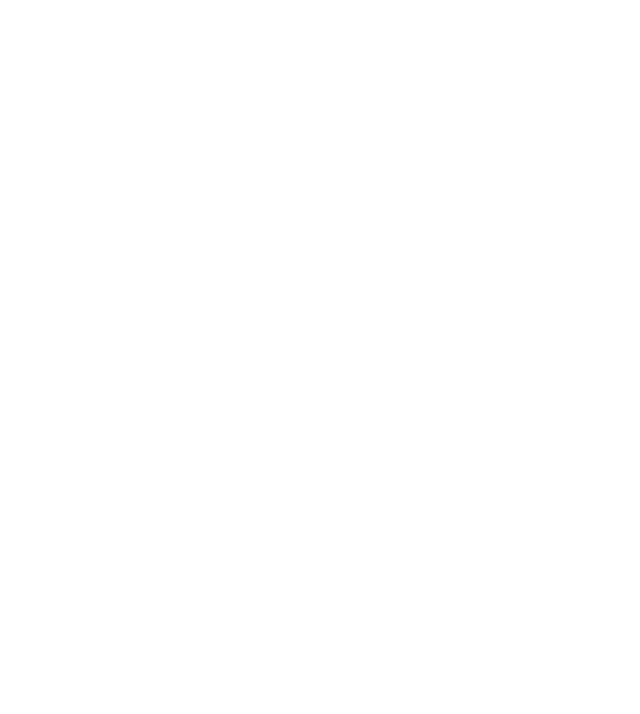
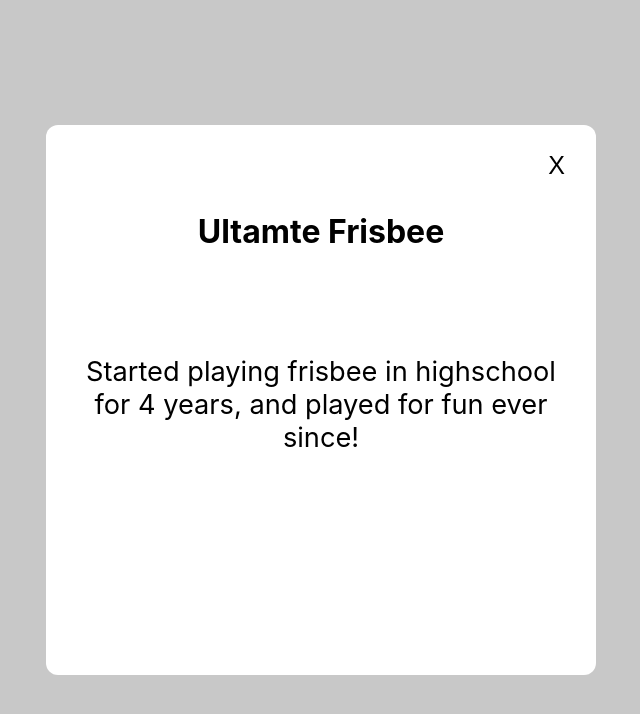
Before and after one commit to burlingtoncodeacademy-students/portfolio-Trentp26, a React (Create React App) app in the folder client/: page /modal1 in a window 1280 px wide. Before the commit this address had no page. Shown: the top 714 px of the page, without its empty margins (319-959 px from the left). Built offline with nearby package versions, Linux system fonts and the light colour scheme.

Commit message:
changed about me section

```diff
--- a/client/src/App.js
+++ b/client/src/App.js
@@ -9,6 +9,7 @@
 import Projects from "./components/ProjectsPage";
 import WorkH from "./components/WorkH";
 import BackGround from "./components/Backround";
+import Modal1 from "./components/Modal1";
 
 export default function App(props) {
   //routes to the other chat boxes and back to home
@@ -27,6 +28,7 @@
           <Route path="/hobbies" element={<Hobbies />} />
           <Route path="/footer" element={<Footer />} />
           <Route path="/background" element={<BackGround />} />
+          <Route path="/modal1" element={<Modal1/>} />
         </Routes>
       </BrowserRouter>
     </div>
--- a/client/src/components/AboutMe.jsx
+++ b/client/src/components/AboutMe.jsx
@@ -25,13 +25,23 @@
         {/* paragraph about me  */}
 
         <p>
-          I am a native Vermonter, born in Burlington, VT. After graduating from Champlain Valley High school in 2019, I went to Castleton University for business management
-          I liked it but, then covid hit and sent everyone home. The following year I
-          decided to take it off, and explore my options. In my exploring I came
-          across Burlington code academy. It sounded like a good option. I had
-          always been working with computers and it was a good focused
-          carer path. I took the preDev class and loved it!
-          So then took the full time software development course and recently graduated on december 17th, obtaining my certification on software development!
+          Like most high school graduates, I enrolled in college (Castleton
+          University in Vermont). I was taking business classes... then 5 months
+          into my freshman year; COVID. For a kid who had always been told he
+          was good at noticing that something was off, I definitely didn't see
+          this coming. Online learning is a great resource, and a great
+          option... so long as the class as been generated to be taught online.
+          The courses I was enrolled in did not, at least for me, meet my needs.
+          Now what... fast forward a few months, I'm getting bored being at home
+          and my Mom shares with me this program called Burlington Code Academy.
+          Not really knowing exactly what I was signing up for a took an
+          introductory coding course and I LOVED IT. Turns out my that my
+          ability to notice disruptions in patterns, continues to serve me well.
+          In December 2021 i received my certification in software development.
+          As much as I love gaming and now coding, I also love to be outside. I
+          ski, snowboard, fish, hunt, boat, kayak, waterski, golf and weight
+          lift. I have held jobs in sales, carpentry, and the restaurant
+          business.
         </p>
       </div>
       {/* bottom svg */}
--- a/client/src/components/Hobbies.jsx
+++ b/client/src/components/Hobbies.jsx
@@ -2,8 +2,11 @@
 import React from "react";
 import "./Style.scss";
 import "./styles/Hobbies.scss";
+import Modal1 from "./Modal1";
+import { useState } from "react";
 
 export default function Hobbies() {
+  const [openModel, setOpenModal] = useState(false);
   return (
     //wrapping div
     <div className="HWrapper">
@@ -21,17 +24,20 @@
           ></path>
         </svg>
         {/* hobbies */}
+        <div
+          className="text"
+          onClick={() => {
+            setOpenModal(true);
+          }}
+        >
+          <h1>Ultimate Frisbee</h1>
+        </div>
+        {openModel && <Modal1 setOpenModal={setOpenModal} />}
         <div className="text">
-          <h1>Hobbies</h1>
+          <h1>Outdoors</h1>
         </div>
         <div className="text">
-          <h1>ultimate</h1>
-        </div>
-        <div className="text">
-          <h1>outdoors</h1>
-        </div>
-        <div className="text">
-          <h1>working Out/Body Building</h1>
+          <h1>Working Out/Body Building</h1>
         </div>
       </div>
     </div>
--- /dev/null
+++ b/client/src/components/Modal1.jsx
@@ -0,0 +1,27 @@
+import React from "react";
+import { useState } from "react";
+import "./styles/Modal.scss"
+
+function Modal1({ setOpenModal }) {
+  return (
+    <div className="modalBackground">
+      <div className="modalContainer">
+        <div className="titleCloseBtn">
+        <button onClick={() => setOpenModal(false)}> X </button>
+        </div>
+        <div className="title">
+          <h1>Ultamte Frisbee</h1>
+        </div>
+        <div className="body">
+          <p>
+            Started playing frisbee in highschool for 4 years, and played for
+            fun ever since!{" "}
+          </p>
+        </div>
+        <div className="footer"></div>
+      </div>
+    </div>
+  );
+}
+
+export default Modal1;
--- a/client/src/components/styles/Hobbies.scss
+++ b/client/src/components/styles/Hobbies.scss
@@ -1,5 +1,5 @@
 .HWrapper {
-  height: 100vh;
+  height: 120vh;
   width: 100vw;
   // padding-top: 50vh;
 }
@@ -12,7 +12,7 @@
   // background-color: orange;
   z-index: 3;
   // margin-top: 5rem;
-  height: 100vh;
+  height: 130vh;
   width: 100vw;
 //text styling
   .text {
@@ -33,6 +33,7 @@
     width: 100vw;
     z-index: 0;
     overflow: hidden;
+
   }
 }
 //when the div is hovered on it will change blue
--- /dev/null
+++ b/client/src/components/styles/Modal.scss
@@ -0,0 +1,54 @@
+.modalBackground{
+    width: 100vw;
+    height: 100vh;
+    background-color: rgba(200, 200, 200);
+    position: fixed;
+    display: flex;
+    justify-content: center;
+    align-items: center;
+    z-index: 5;
+}
+
+.modalContainer{
+    width: 500px;
+    height: 500px;
+    border-radius: 12px;
+    background-color: white;
+    box-shadow: black;
+    display: flex;
+    flex-direction: column;
+    padding: 25px;
+}
+
+.modalContainer .title{
+    display: inline-block;
+    text-align: center;
+    margin-top: 10px;
+}
+
+.titleCloseBtn {
+display: flex;
+justify-content: flex-end;
+}
+
+.titleCloseBtn button {
+    background-color: transparent;
+    border: none;
+    font-size: 25px;
+    cursor: pointer;
+}
+
+.modalContainer .body {
+    flex: 50%;
+    display: flex;
+    justify-content: center;
+    align-items: center;
+    font-size: 1.7rem;
+    text-align: center;
+}
+.modalContainer .footer {
+    flex: 20%;
+    display: flex;
+    justify-content: center;
+    align-items: center;
+}
```
